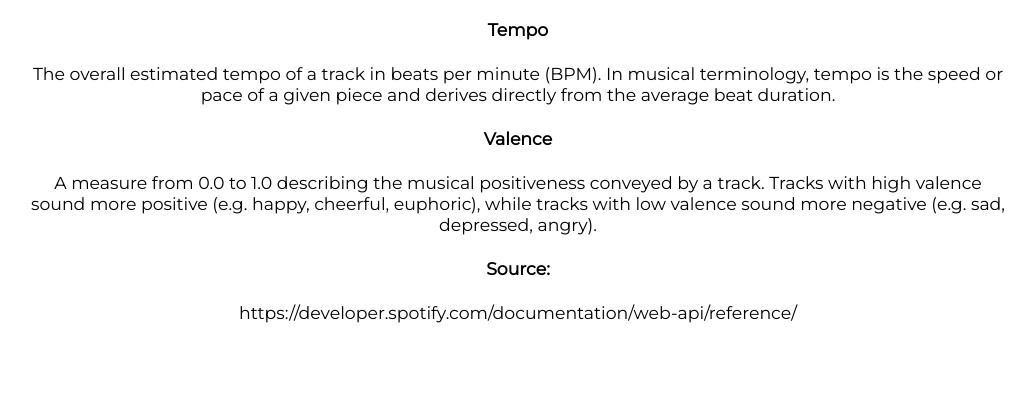
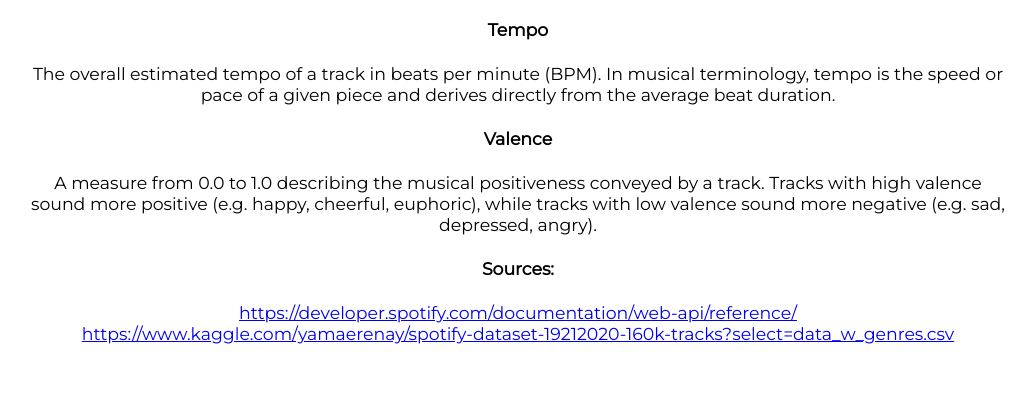
Before and after one commit to ambeimers/cs257, a Flask app: page / in a window 1280 px wide. Shown: the part 1618-2022 px from the top of the page, without its empty margins (122-1157 px from the left). Before the commit the page ends 1941 px from the top, so only its background shows below. Run offline with Flask 2, Linux system fonts and the light colour scheme; parts of the project's set-up code (start-up, migrations or seed data) failed here and were passed over.

Commit message:
made sources hyperlinks

```diff
--- a/webapp/templates/index.html
+++ b/webapp/templates/index.html
@@ -71,8 +71,10 @@
 			<h4>Valence</h4>
 			A measure from 0.0 to 1.0 describing the musical positiveness conveyed by a track.
 			Tracks with high valence sound more positive (e.g. happy, cheerful, euphoric), while tracks with low valence sound more negative (e.g. sad, depressed, angry).
-			<h4>Source:</h4>
-			https://developer.spotify.com/documentation/web-api/reference/
+			<h4>Sources:</h4>
+			<a href="https://developer.spotify.com/documentation/web-api/reference/">https://developer.spotify.com/documentation/web-api/reference/</a>
+			<br>
+			<a href="https://www.kaggle.com/yamaerenay/spotify-dataset-19212020-160k-tracks?select=data_w_genres.csv">https://www.kaggle.com/yamaerenay/spotify-dataset-19212020-160k-tracks?select=data_w_genres.csv</a>
 		</div>
 
 </body>
```
